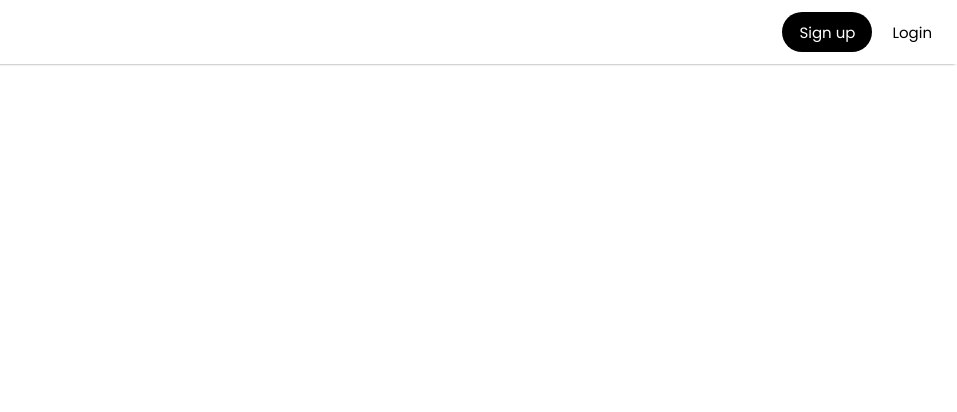
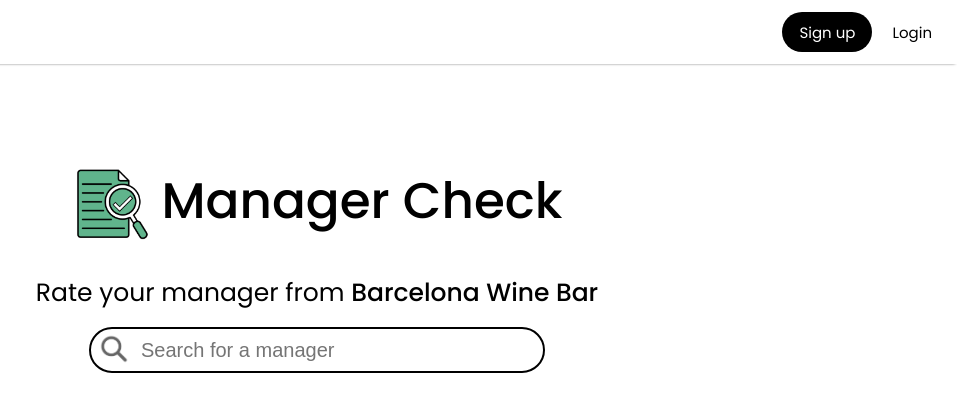
Before and after one commit to gabalingog/ManagerCheck, a React (Create React App) app: page / in a window 1280 px wide. Shown: the top 412 px of the page, without its empty margins (323-1280 px from the left). Built offline with nearby package versions, Linux system fonts and the light colour scheme.

Commit message:
Landing page changes

```diff
--- a/src/App.js
+++ b/src/App.js
@@ -15,7 +15,6 @@
         <Route path='/rate' element={<RateManager/>}>
           <Route path=':managerID' element={<Managers/>}/>
         </Route>
-
       </Routes>
       </BrowserRouter>
     </div>
--- /dev/null
+++ b/src/Components/Landing/Landing.css
@@ -0,0 +1,51 @@
+.landing{
+    display: flex;
+    flex-direction: column;
+    align-items: center;
+    padding-top: 100px;
+}
+
+.title{
+    display: flex;
+    justify-content: center;
+    gap: 10px;
+}
+
+.logo{
+    width: 80px;
+    height: 80px;
+}
+
+.webTitle{
+    font-size: 50px;
+}
+
+.intro{
+    padding-top: 30px;
+    font-size: 25px;
+}
+
+.searchRes{
+    padding-top: 15px;
+    position: relative;
+    display: inline-block;
+}
+
+.searchBarMan{
+    width: 400px;
+    height: 40px;
+    font-size: 20px;
+    border: 2px solid black;
+    border-radius: 25px;
+    padding-left: 50px;
+}
+
+.searchLogo {
+    width: 30px;
+    height: 30px;
+    position: absolute;
+    left: 10px;
+    top: 22px;
+    pointer-events: none;
+    opacity: 60%;
+}
--- /dev/null
+++ b/src/Components/Landing/Landing.jsx
@@ -0,0 +1,26 @@
+import React from 'react'
+import './Landing.css';
+import logo from './../Assets/Logo.png';
+import search from './../Assets/Search.png';
+
+const Landing = () => {
+  return (
+    <div className='landing'>
+      <div className="title">
+        <img src={logo} alt="Logo" className='logo'/>
+        <span className='webTitle font-medium'>Manager Check</span>
+      </div>
+      <span className='intro'> Rate your manager from <span className='font-medium'>Barcelona Wine Bar</span></span>
+      <div className="searchRes">
+      <img src={search} alt="Search" className='searchLogo'/>
+        <input
+            type="text"
+            placeholder="Search for a manager"
+            className='searchBarMan'
+        />
+      </div>
+    </div>
+  )
+}
+
+export default Landing
--- a/src/Components/Navbar/Navbar.jsx
+++ b/src/Components/Navbar/Navbar.jsx
@@ -1,15 +1,15 @@
-import React from 'react'
+import React, { useState } from 'react'
 import './Navbar.css'
+import { Link } from 'react-router-dom';
 
 const Navbar = () => {
 
-  //const [login, setLogin] = useState("login");
+  const [menu, setMenu] = useState("home");
 
   return (
     <div className='navbar'>
       <div className='buttons'>
-        <button>Sign up</button>
-        {/* <span onClick={()=>{setLogin("login")}}>Login<hr/></span> */}
+        <Link to='/rate'><button >Sign up</button></Link>
         <span>Login</span>
       </div>
     </div>
--- a/src/Pages/Home.jsx
+++ b/src/Pages/Home.jsx
@@ -1,9 +1,10 @@
 import React from 'react'
+import Landing from './../Components/Landing/Landing';
 
 const Home = () => {
   return (
     <div>
-
+      <Landing/>
     </div>
   )
 }
--- a/src/Pages/RateManager.jsx
+++ b/src/Pages/RateManager.jsx
@@ -0,0 +1,11 @@
+import React from 'react'
+
+const RateManager = () => {
+  return (
+    <div>
+
+    </div>
+  )
+}
+
+export default RateManager
--- a/src/index.css
+++ b/src/index.css
@@ -11,3 +11,10 @@
   font-family: source-code-pro, Menlo, Monaco, Consolas, 'Courier New',
     monospace;
 }
+
+.font-light { font-weight: 300; }
+.font-regular { font-weight: 400; }
+.font-medium { font-weight: 500; }
+.font-semibold { font-weight: 600; }
+.font-bold { font-weight: 700; }
+.font-extrabold { font-weight: 800; }
```
Also changed, not shown: src/Components/Assets/Logo.png (added), src/Components/Assets/Search.png (added).
